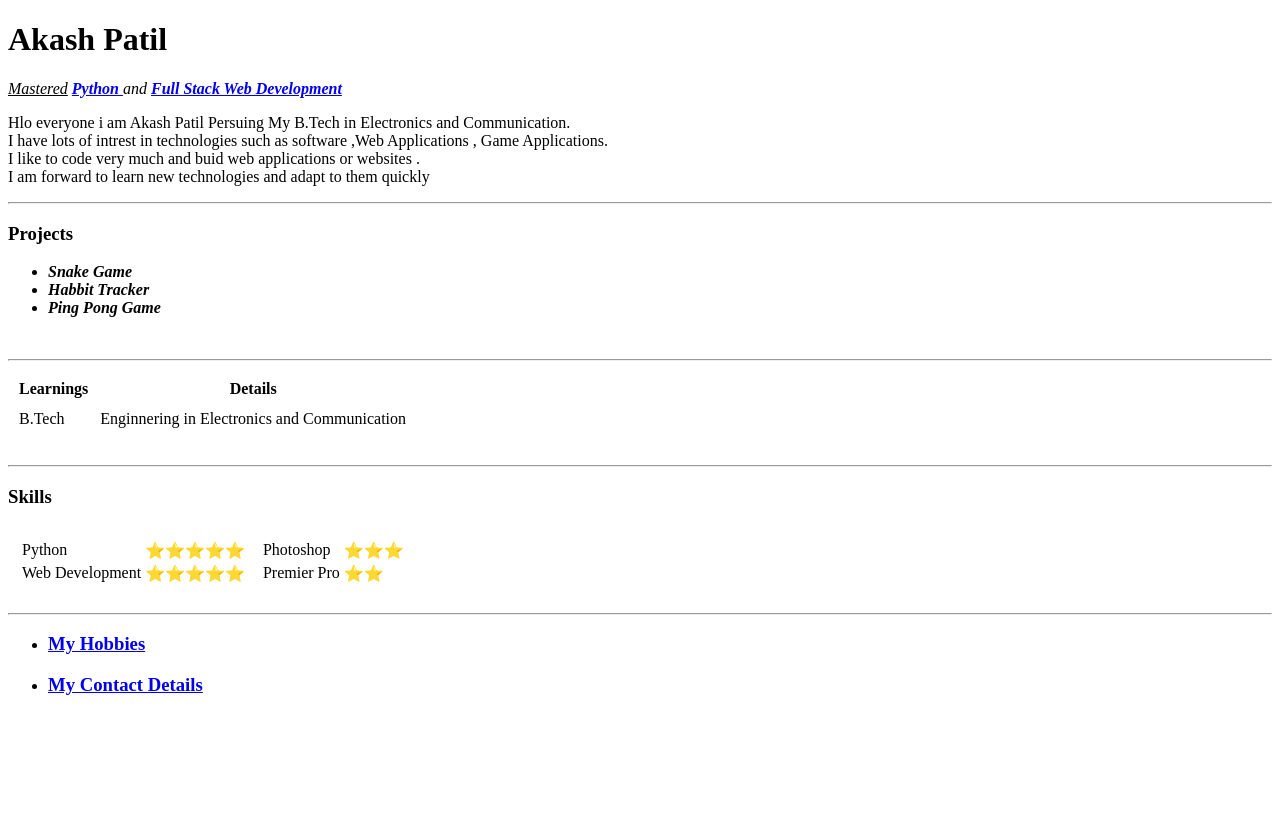
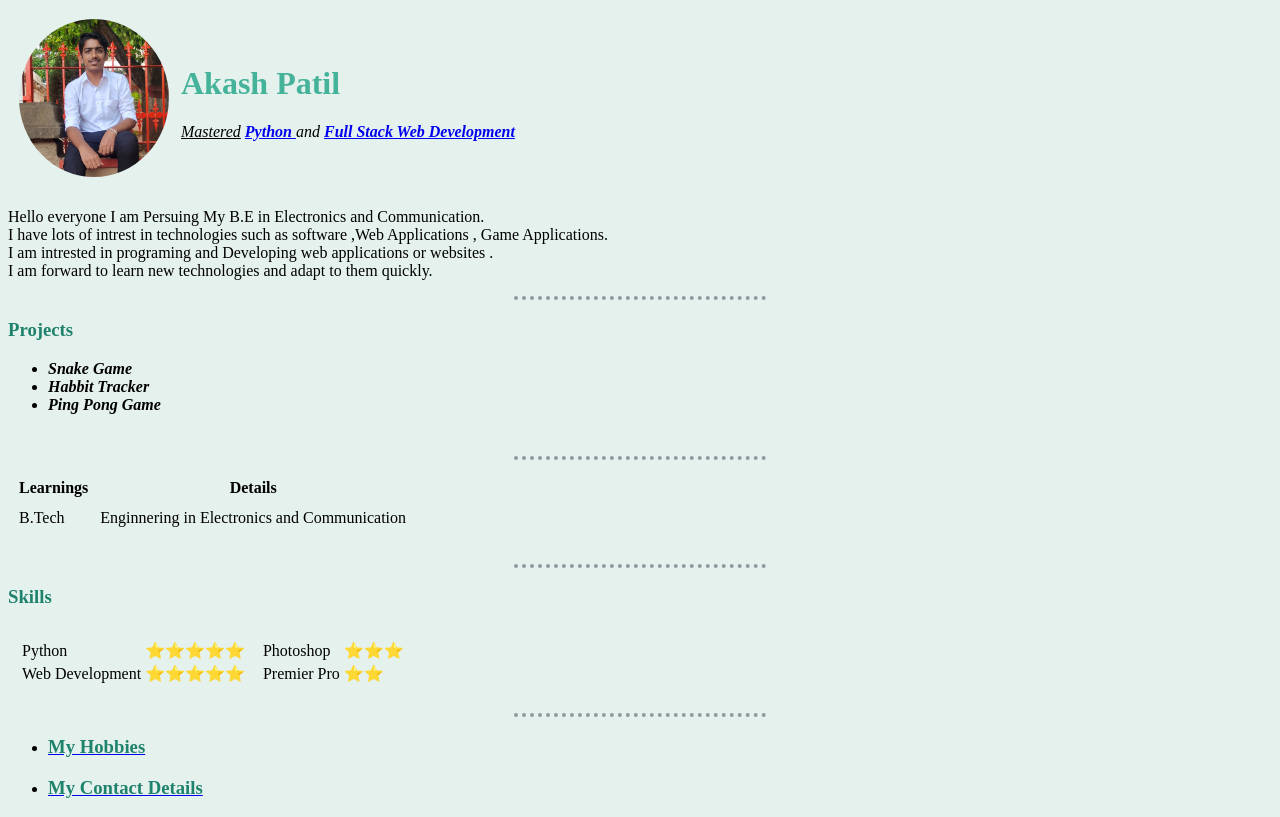
Before and after one commit to RozBoY/Resume, a plain HTML site: page index.html in a window 1280 px wide. Drawn offline with Linux system fonts and the light colour scheme.

Commit message:
Add files via upload

```diff
--- /dev/null
+++ b/css/styles.css
@@ -0,0 +1,18 @@
+body {background-color: rgb(229, 241, 237)}
+
+hr {
+      border-style: none ;
+      border-top-style: dotted;
+      border-top-width:4px ;
+      border-color: #909ba0;
+      width: 20%;
+    }
+
+h1 {color: #45b29a;
+
+
+}
+
+h3 {
+    color: #1e836c;
+}
--- a/index.html
+++ b/index.html
@@ -1,13 +1,22 @@
 <!DOCTYPE html>
 <html>
+
 <head>
   <meta charset="utf-8">
-  <title>Akash's Personal Site</title>
+  <title>Skyz Portfolio</title>
+  <link rel="stylesheet" href="css/styles.css">
+  <style>
+    img {
+        border-radius: 50%;
+    }
+  </style>
 </head>
 
 <body>
-
-  <h1>Akash Patil</h1>
+  <table cellspacing = "10">
+    <tr>
+      <td><img src="images/image.jpg" alt="Akash Profile Picture" width="150" ></td>
+      <td><h1>Akash Patil</h1>
         <p>
           <i>
             <u>Mastered</u>
@@ -15,12 +24,16 @@
               and
               <a href="https://en.wikipedia.org/wiki/Web_development"><strong>Full Stack Web Development</strong> </a>
           </i>
-  </p>
+        </p></td>
+    </tr>
+  </table>
+
+
   <p>
-    Hlo everyone i am Akash Patil Persuing My B.Tech in Electronics and Communication.
+    Hello everyone I am Persuing My B.E in Electronics and Communication.
     <br>I have lots of intrest in technologies such as software ,Web Applications , Game Applications.
-    <br>I like to code very much and buid web applications or websites .
-    <br>I am forward to learn new technologies and adapt to them quickly
+    <br>I am intrested in programing and Developing web applications or websites .
+    <br>I am forward to learn new technologies and adapt to them quickly.
     <hr>
   </p>
   <h3>Projects</h3>
```
Also changed, not shown: images/image.jpg (added). Lines whose indentation alone changed are shown as unchanged.
